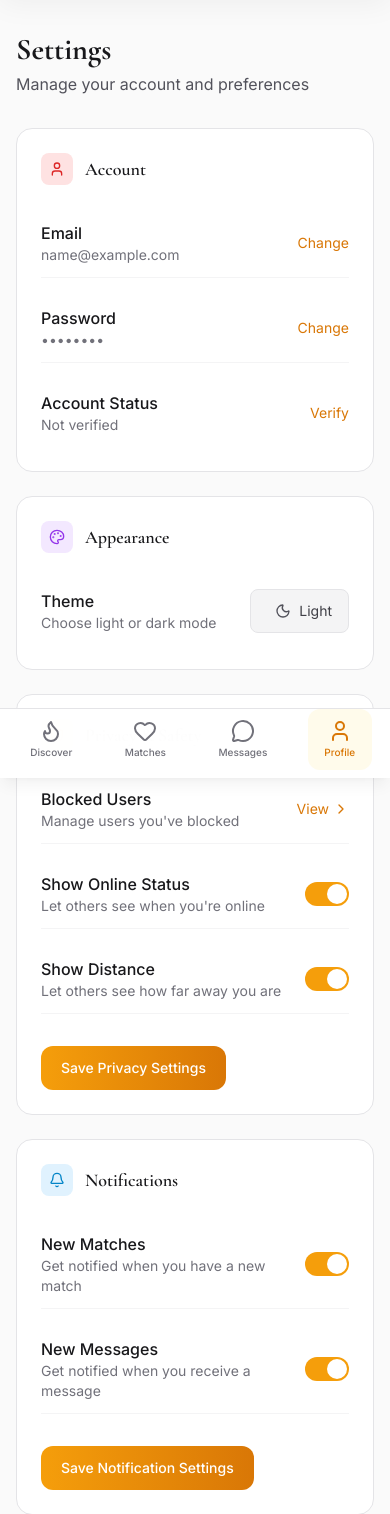
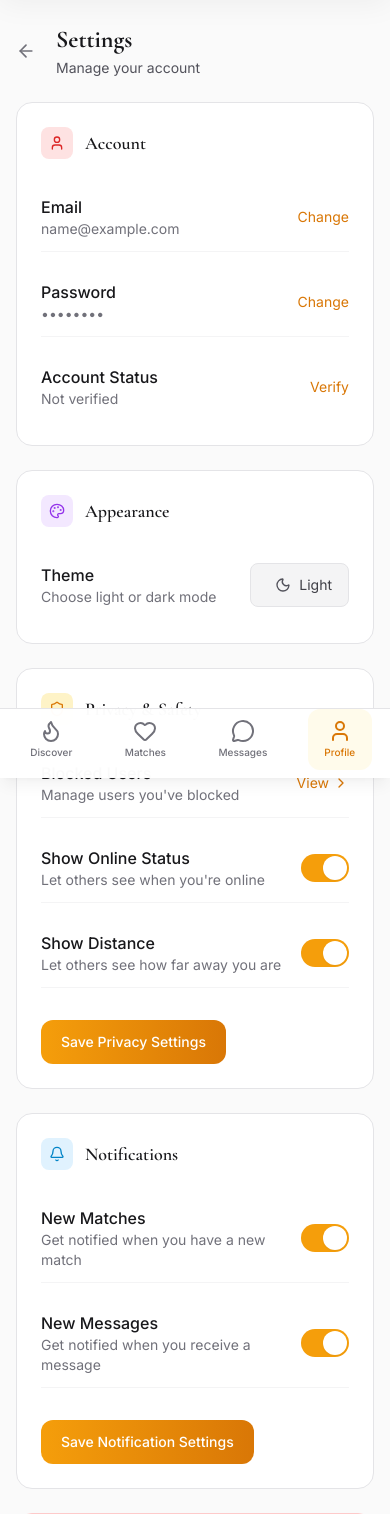
Before and after one commit to bogdang40/DouaInimi, a Flask app: page /settings/ in a window 390 px wide. Shown: the part 66-1580 px from the top of the page. Run offline with Flask 3, Linux system fonts and the light colour scheme; the visitor is signed in with stand-in values (Sample User, id 1); data that the repository does not hold is empty; some libraries are stand-ins or nearby versions.

Commit message:
Improve settings page for mobile
- Add back button for easier mobile navigation
- Increase toggle switch size for better touch targets (48x28px)
- Add haptic feedback on toggle changes
- Better text wrapping on smaller screens
- Add ripple effect on save buttons

🤖 Generated with [Claude Code](https://claude.com/claude-code)

Co-Authored-By: Claude Opus 4.5 <noreply@anthropic.com>

```diff
--- a/app/templates/settings/index.html
+++ b/app/templates/settings/index.html
@@ -6,11 +6,45 @@
 
 {% block footer %}{% endblock %}
 
+{% block extra_css %}
+<style>
+    /* Better touch targets for toggles */
+    .toggle-row {
+        min-height: 56px;
+        display: flex;
+        align-items: center;
+    }
+
+    /* Ripple effect on save buttons */
+    .save-btn {
+        position: relative;
+        overflow: hidden;
+    }
+    .save-btn::after {
+        content: '';
+        position: absolute;
+        inset: 0;
+        background: white;
+        opacity: 0;
+        transition: opacity 0.3s;
+    }
+    .save-btn:active::after {
+        opacity: 0.2;
+    }
+</style>
+{% endblock %}
+
 {% block content %}
-<div class="max-w-3xl mx-auto px-4 sm:px-6 lg:px-8 py-8 bg-surface-50 dark:bg-transparent min-h-screen">
-    <div class="mb-8">
-        <h1 class="font-display text-3xl font-bold text-surface-900 dark:text-white">Settings</h1>
-        <p class="mt-1 text-surface-600 dark:text-gray-400">Manage your account and preferences</p>
+<div class="max-w-3xl mx-auto px-4 sm:px-6 lg:px-8 py-6 bg-surface-50 dark:bg-transparent min-h-screen">
+    <!-- Header with back button on mobile -->
+    <div class="mb-6 flex items-center">
+        <a href="{{ url_for('profile.view') }}" class="md:hidden mr-3 p-2 -ml-2 text-surface-500 dark:text-gray-400 hover:text-surface-700 dark:hover:text-white rounded-lg">
+            <i data-lucide="arrow-left" class="w-5 h-5"></i>
+        </a>
+        <div>
+            <h1 class="font-display text-2xl sm:text-3xl font-bold text-surface-900 dark:text-white">Settings</h1>
+            <p class="mt-0.5 text-sm text-surface-600 dark:text-gray-400">Manage your account</p>
+        </div>
     </div>
 
     <div class="space-y-6">
@@ -112,25 +146,25 @@
             <form method="POST" action="{{ url_for('settings.update_privacy') }}" class="space-y-4">
                 <input type="hidden" name="csrf_token" value="{{ csrf_token() }}">
 
-                <div class="flex items-center justify-between py-3 border-b border-surface-100 dark:border-white/5">
-                    <div>
+                <div class="toggle-row justify-between py-3 border-b border-surface-100 dark:border-white/5">
+                    <div class="pr-4">
                         <p class="font-medium text-surface-900 dark:text-white">Show Online Status</p>
                         <p class="text-sm text-surface-500 dark:text-gray-400">Let others see when you're online</p>
                     </div>
-                    <label class="relative inline-flex items-center cursor-pointer">
+                    <label class="relative inline-flex items-center cursor-pointer flex-shrink-0" onclick="if('vibrate' in navigator) navigator.vibrate(10);">
                         <input type="checkbox" name="show_online" class="sr-only peer" {% if current_user.show_online %}checked{% endif %}>
-                        <div class="w-11 h-6 bg-surface-300 dark:bg-surface-600 peer-focus:ring-2 peer-focus:ring-amber-500 rounded-full peer peer-checked:after:translate-x-full peer-checked:after:border-white after:content-[''] after:absolute after:top-[2px] after:left-[2px] after:bg-white after:rounded-full after:h-5 after:w-5 after:transition-all peer-checked:bg-amber-500"></div>
+                        <div class="w-12 h-7 bg-surface-300 dark:bg-surface-600 peer-focus:ring-2 peer-focus:ring-amber-500 rounded-full peer peer-checked:after:translate-x-5 peer-checked:after:border-white after:content-[''] after:absolute after:top-[2px] after:left-[2px] after:bg-white after:rounded-full after:h-6 after:w-6 after:transition-all after:shadow-sm peer-checked:bg-amber-500"></div>
                     </label>
                 </div>
 
-                <div class="flex items-center justify-between py-3 border-b border-surface-100 dark:border-white/5">
-                    <div>
+                <div class="toggle-row justify-between py-3 border-b border-surface-100 dark:border-white/5">
+                    <div class="pr-4">
                         <p class="font-medium text-surface-900 dark:text-white">Show Distance</p>
                         <p class="text-sm text-surface-500 dark:text-gray-400">Let others see how far away you are</p>
                     </div>
-                    <label class="relative inline-flex items-center cursor-pointer">
+                    <label class="relative inline-flex items-center cursor-pointer flex-shrink-0" onclick="if('vibrate' in navigator) navigator.vibrate(10);">
                         <input type="checkbox" name="show_distance" class="sr-only peer" {% if current_user.show_distance %}checked{% endif %}>
-                        <div class="w-11 h-6 bg-surface-300 dark:bg-surface-600 peer-focus:ring-2 peer-focus:ring-amber-500 rounded-full peer peer-checked:after:translate-x-full peer-checked:after:border-white after:content-[''] after:absolute after:top-[2px] after:left-[2px] after:bg-white after:rounded-full after:h-5 after:w-5 after:transition-all peer-checked:bg-amber-500"></div>
+                        <div class="w-12 h-7 bg-surface-300 dark:bg-surface-600 peer-focus:ring-2 peer-focus:ring-amber-500 rounded-full peer peer-checked:after:translate-x-5 peer-checked:after:border-white after:content-[''] after:absolute after:top-[2px] after:left-[2px] after:bg-white after:rounded-full after:h-6 after:w-6 after:transition-all after:shadow-sm peer-checked:bg-amber-500"></div>
                     </label>
                 </div>
 
@@ -155,25 +189,25 @@
             <form method="POST" action="{{ url_for('settings.update_notifications') }}" class="space-y-4">
                 <input type="hidden" name="csrf_token" value="{{ csrf_token() }}">
 
-                <div class="flex items-center justify-between py-3 border-b border-surface-100 dark:border-white/5">
-                    <div>
+                <div class="toggle-row justify-between py-3 border-b border-surface-100 dark:border-white/5">
+                    <div class="pr-4">
                         <p class="font-medium text-surface-900 dark:text-white">New Matches</p>
                         <p class="text-sm text-surface-500 dark:text-gray-400">Get notified when you have a new match</p>
                     </div>
-                    <label class="relative inline-flex items-center cursor-pointer">
+                    <label class="relative inline-flex items-center cursor-pointer flex-shrink-0" onclick="if('vibrate' in navigator) navigator.vibrate(10);">
                         <input type="checkbox" name="notify_matches" class="sr-only peer" checked>
-                        <div class="w-11 h-6 bg-surface-300 dark:bg-surface-600 peer-focus:ring-2 peer-focus:ring-amber-500 rounded-full peer peer-checked:after:translate-x-full peer-checked:after:border-white after:content-[''] after:absolute after:top-[2px] after:left-[2px] after:bg-white after:rounded-full after:h-5 after:w-5 after:transition-all peer-checked:bg-amber-500"></div>
+                        <div class="w-12 h-7 bg-surface-300 dark:bg-surface-600 peer-focus:ring-2 peer-focus:ring-amber-500 rounded-full peer peer-checked:after:translate-x-5 peer-checked:after:border-white after:content-[''] after:absolute after:top-[2px] after:left-[2px] after:bg-white after:rounded-full after:h-6 after:w-6 after:transition-all after:shadow-sm peer-checked:bg-amber-500"></div>
                     </label>
                 </div>
 
-                <div class="flex items-center justify-between py-3 border-b border-surface-100 dark:border-white/5">
-                    <div>
+                <div class="toggle-row justify-between py-3 border-b border-surface-100 dark:border-white/5">
+                    <div class="pr-4">
                         <p class="font-medium text-surface-900 dark:text-white">New Messages</p>
                         <p class="text-sm text-surface-500 dark:text-gray-400">Get notified when you receive a message</p>
                     </div>
-                    <label class="relative inline-flex items-center cursor-pointer">
+                    <label class="relative inline-flex items-center cursor-pointer flex-shrink-0" onclick="if('vibrate' in navigator) navigator.vibrate(10);">
                         <input type="checkbox" name="notify_messages" class="sr-only peer" checked>
-                        <div class="w-11 h-6 bg-surface-300 dark:bg-surface-600 peer-focus:ring-2 peer-focus:ring-amber-500 rounded-full peer peer-checked:after:translate-x-full peer-checked:after:border-white after:content-[''] after:absolute after:top-[2px] after:left-[2px] after:bg-white after:rounded-full after:h-5 after:w-5 after:transition-all peer-checked:bg-amber-500"></div>
+                        <div class="w-12 h-7 bg-surface-300 dark:bg-surface-600 peer-focus:ring-2 peer-focus:ring-amber-500 rounded-full peer peer-checked:after:translate-x-5 peer-checked:after:border-white after:content-[''] after:absolute after:top-[2px] after:left-[2px] after:bg-white after:rounded-full after:h-6 after:w-6 after:transition-all after:shadow-sm peer-checked:bg-amber-500"></div>
                     </label>
                 </div>
 
```
